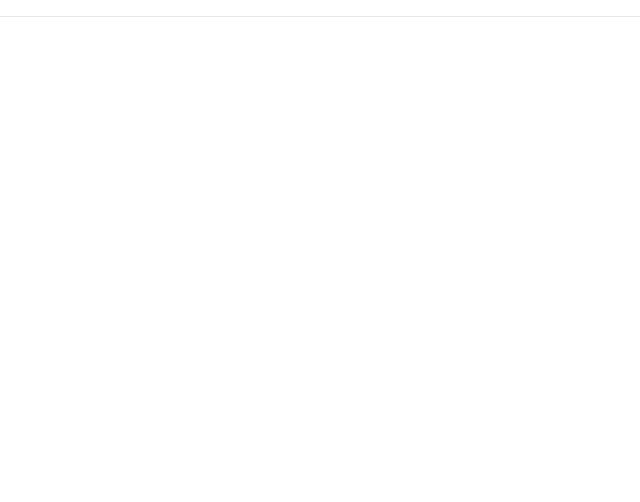
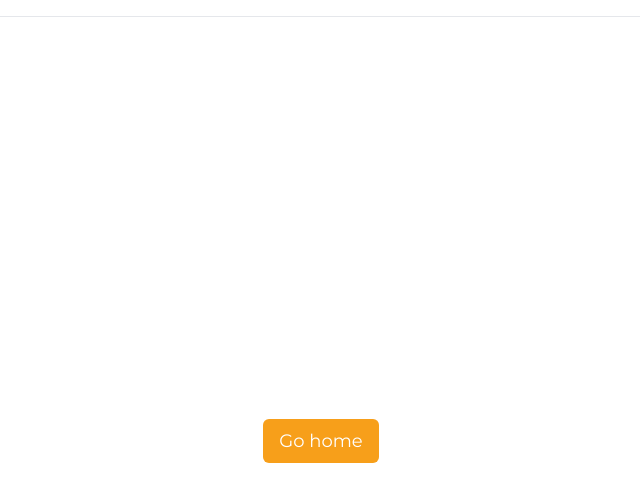
Before and after one commit to ridhwan-ra2005171/RecipeMaster, a Nuxt app: page /error in a window 1280 px wide. Before the commit this address had no page. Shown: the top 502 px of the page, without its empty margins (319-959 px from the left). Built offline with nearby package versions, Linux system fonts and the light colour scheme.

Commit message:
error page

```diff
--- /dev/null
+++ b/app/pages/error.vue
@@ -0,0 +1,22 @@
+<script setup lang="ts">
+import type { NuxtError } from "#app";
+
+defineProps({
+  error: Object as () => NuxtError,
+});
+</script>
+
+<template>
+  <section class="flex min-h-screen flex-col items-center justify-center">
+    <h1 class="mb-2 text-9xl font-bold">
+      {{ error?.statusCode }}
+    </h1>
+    <p class="mb-10 text-xl sm:text-3xl">{{ error?.statusMessage }}</p>
+    <NuxtLink
+      to="/"
+      class="px-4 py-2 text-white bg-dodgeroll-gold rounded-md text-lg cursor-pointer"
+    >
+      Go home
+    </NuxtLink>
+  </section>
+</template>
```
